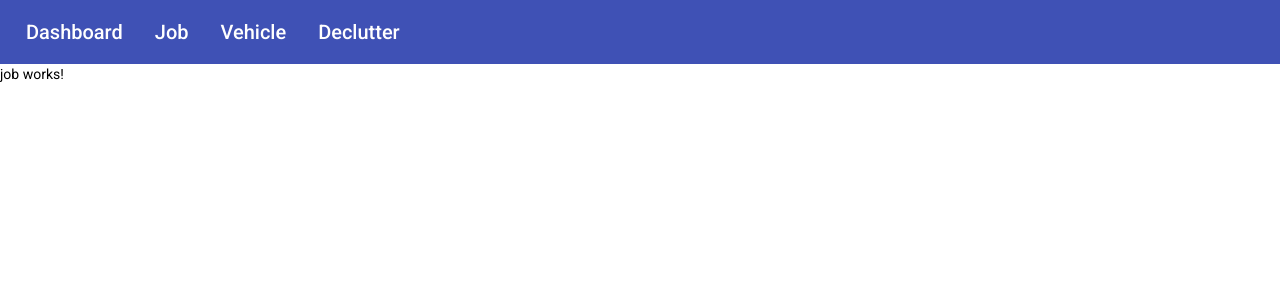
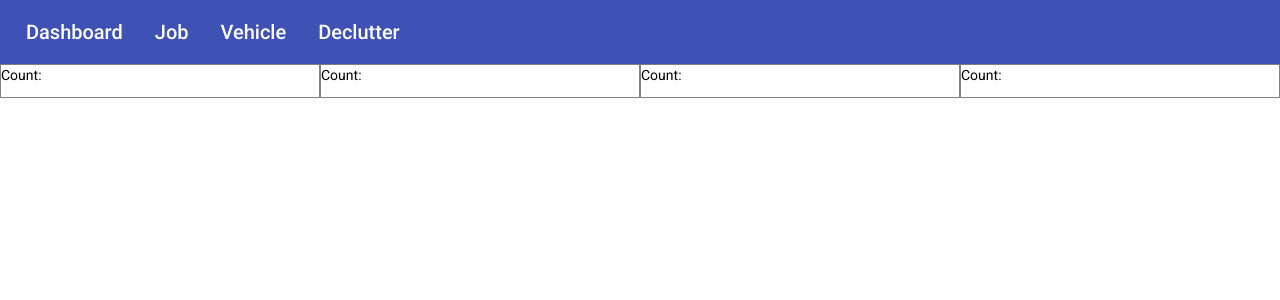
Before and after one commit to zwotawa/life-copilot, an Angular app: page /job in a window 1280 px wide. Shown: the top 300 px of the page. Built offline with nearby package versions, Linux system fonts and the light colour scheme.

Commit message:
begin job page

```diff
--- a/src/app/pages/job/job.component.html
+++ b/src/app/pages/job/job.component.html
@@ -1 +1,6 @@
-<p>job works!</p>
+<div class="body-container">
+    <div *ngFor="let stage of stages" class="column">
+        <p>Count: </p>
+
+    </div>
+</div>
--- a/src/app/pages/job/job.component.scss
+++ b/src/app/pages/job/job.component.scss
@@ -0,0 +1,9 @@
+.body-container {
+    display: flex;
+    justify-content: space-evenly;
+}
+
+.column {
+    border: 1px solid gray;
+    width: 100%;
+}
--- a/src/app/pages/job/job.component.ts
+++ b/src/app/pages/job/job.component.ts
@@ -7,6 +7,9 @@ import { Component, OnInit } from '@angular/core';
 })
 export class JobComponent implements OnInit {
 
+  public stages: string[] = ['toApply', 'applied', 'follouUp', 'interview'];
+  public cardsInStage: number = 0;
+
   constructor() { }
 
   ngOnInit(): void {
--- a/src/app/shared/goal-card/goal-card.component.html
+++ b/src/app/shared/goal-card/goal-card.component.html
@@ -12,7 +12,11 @@
             <div class="action-list">
                 <mat-radio-group [(ngModel)]="currentSelectionId" name="'actions.'{{cardData?.goalKey}}">
                     <div *ngFor="let action of cardData?.nextActions | slice:0:3; trackBy: trackById">
-                        <mat-radio-button value="{{action.id}}" (change)="saveSelection(action.id)">{{ action.text }}</mat-radio-button>
+                        <mat-radio-button
+                            value="{{action.id}}"
+                            (change)="saveSelection(action.id)"
+                            >{{ action.text }}
+                        </mat-radio-button>
                     </div>
                 </mat-radio-group>
             </div>
```
